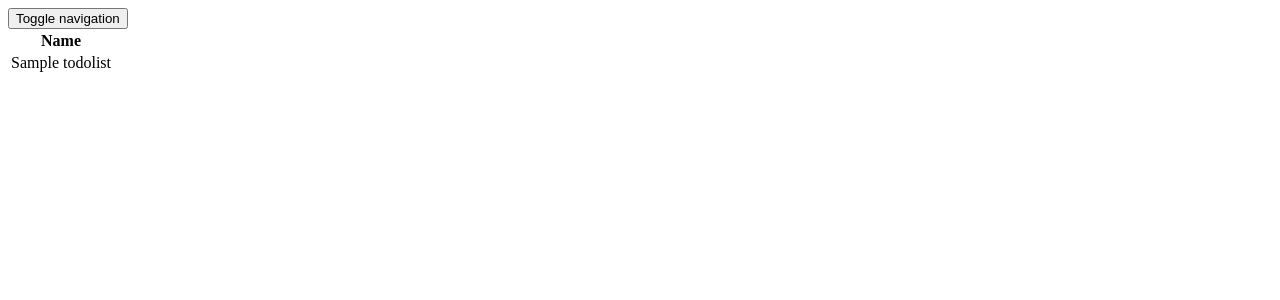
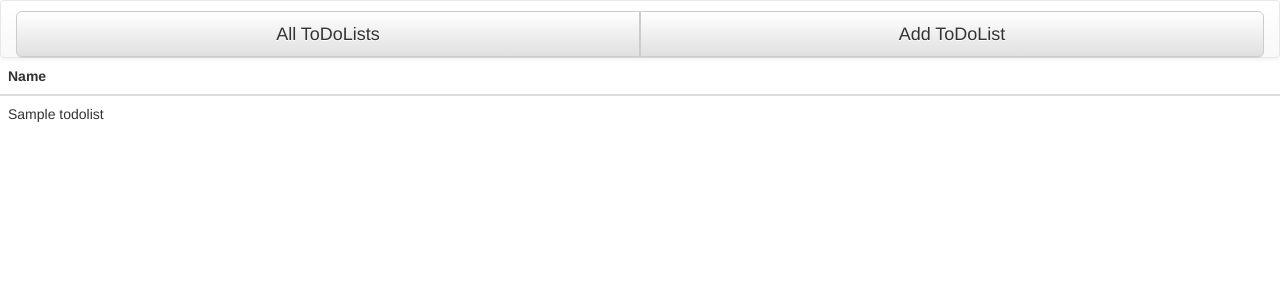
Before and after one commit to lacosmok/Django4TW, a Django app: a page that uses templates/base.html in a window 1280 px wide. Shown: the top 300 px of the page. Run offline with Django 3.2, Linux system fonts and the light colour scheme; tables that the repository leaves empty hold one stand-in row (values such as "Sample post"); some libraries are stand-ins or nearby versions.

Commit message:
added requirements, some templates for creating lists and basic migration

```diff
--- a/Django4TW/settings.py
+++ b/Django4TW/settings.py
@@ -38,7 +38,7 @@ INSTALLED_APPS = [
     'django.contrib.messages',
     'django.contrib.staticfiles',
     'TODOlist',
-    'bootstrap3',
+    'bootstrapform',
 ]
 
 MIDDLEWARE = [
--- a/TODOlist/forms.py
+++ b/TODOlist/forms.py
@@ -14,4 +14,7 @@ class ToDoListCreateForm(forms.ModelForm):
 
     class Meta:
         model = ToDoList
-        fields = [ 'name', ]
+        fields = [ 'name' ]
+        widgets = {
+            'text': forms.Textarea(attrs={'cols': 20, 'rows': 5}),
+        }
--- a/TODOlist/urls.py
+++ b/TODOlist/urls.py
@@ -4,7 +4,7 @@ from . import views
 
 urlpatterns = [
     url(r'^$', views.IndexView.as_view(), name='index'),
-    url(r'^list/all$', views.ToDoListView.as_view(), name='show-lists'),
+    url(r'^list/all$', views.ToDoListView.as_view(), name='all-lists'),
     url(r'^list/add/$', views.ToDoListCreateView.as_view(), name='add-list'),
     url(r'^list/(?P<pk>\d+)/task/add/$', views.TaskCreateView.as_view(), name='add-task'),
 ]
--- a/TODOlist/views.py
+++ b/TODOlist/views.py
@@ -20,7 +20,8 @@ class TaskCreateView(CreateView):
 class ToDoListCreateView(CreateView):
     model = ToDoList
     form_class = ToDoListCreateForm
-    template_name = 'add_todo.html'
+    template_name = 'add_list.html'
+    success_url = reverse_lazy("all-lists")
 
 class TaskDeleteView(DeleteView):
     model = Task
--- /dev/null
+++ b/requirements.txt
@@ -0,0 +1,2 @@
+Django==1.10.3
+django-bootstrap-form==3.2.1
--- a/templates/base.html
+++ b/templates/base.html
@@ -11,6 +11,9 @@
 
 	    <title>{{ title }}</title>
 
+		<link rel="stylesheet" href="//maxcdn.bootstrapcdn.com/bootstrap/3.2.0/css/bootstrap.min.css">
+		<link rel="stylesheet" href="//maxcdn.bootstrapcdn.com/bootstrap/3.2.0/css/bootstrap-theme.min.css">
+
 	</head>
 
 	<body>
@@ -20,12 +23,16 @@
 			<div class="navbar-header">
 				<button type="button" class="navbar-toggle collapsed" data-toggle="collapse" data-target="#bs-example-navbar-collapse-1" aria-expanded="false">
 				<span class="sr-only">Toggle navigation</span>
-				<span class="icon-bar"></span>
+				<span class="icon-bar"><a href="{% url 'all-lists'  %}">All ToDoLists</a></span>
 				<span class="icon-bar"></span>
 				<span class="icon-bar"></span>
 				</button>
+
 			</div>
-
+				<div class="btn-group btn-group-lg btn-group-justified btn-group-fill-height" style="margin-top: 10px" role="group">
+				<a href="{% url 'all-lists'  %}" class="btn btn-default" role="button">All ToDoLists</a>
+					<a href="{% url 'add-list'  %}" class="btn btn-default" role="button">Add ToDoList</a>
+			</div>
 		</div>
 	</nav>
 
--- a/templates/index.html
+++ b/templates/index.html
@@ -1,5 +1,5 @@
 {% extends 'base.html' %}
-{% load bootstrap3 %}
+
 {% load i18n %}
 {% block content %}
 
--- a/templates/show_lists.html
+++ b/templates/show_lists.html
@@ -1,5 +1,4 @@
 {% extends 'base.html' %}
-{% load bootstrap3 %}
 {% load i18n %}
 {% block content %}
 
@@ -12,9 +11,9 @@
                 </tr>
                 </thead>
                 <tbody>
-                    {% for todolist in todolist_list %}
+                    {% for list in todolist_list %}
                         <tr>
-                            <td>{{ todolist.name }}</td>
+                            <td>{{ list.name }}</td>
 
                         </tr>
                     {% endfor %}
```
Also changed, not shown: templates/add_list.html (added, +24 -0 lines), TODOlist/migrations/0001_initial.py (added).
